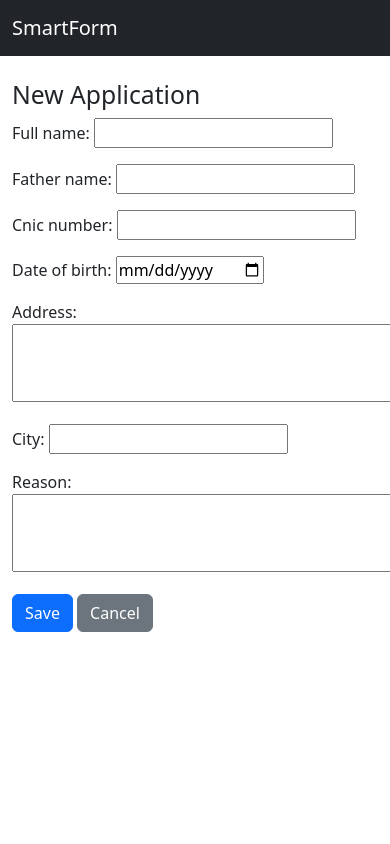
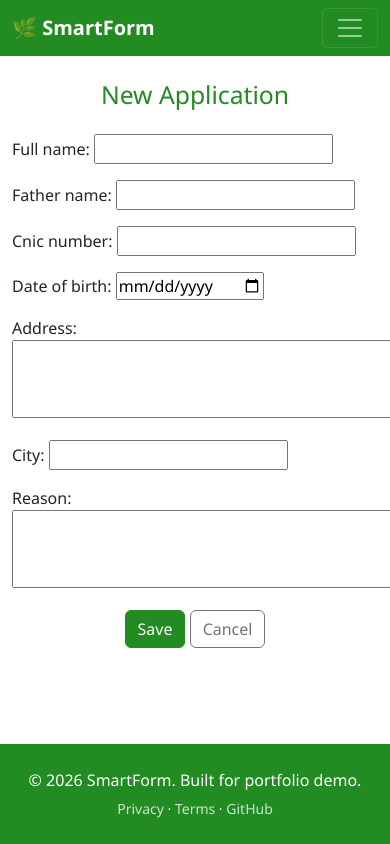
Before and after one commit to Spectre206/smartform, a Django app: page /application/new/ in a window 390 px wide; the page is wider, and only the part inside the window is pictured. Run offline with Django 5.2, Linux system fonts and the light colour scheme; the visitor is signed in with stand-in values (Sample User, id 1).

Commit message:
style: centered forms, responsive chat layout, forest-green headings and buttons everywhere

```diff
--- a/templates/application_form.html
+++ b/templates/application_form.html
@@ -1,19 +1,26 @@
 {% extends 'base.html' %}
 {% block title %}{{ title }}{% endblock %}
+
 {% block content %}
-<div class="row">
-    <!-- Form column -->
-    <div class="col-md-7">
-        <h2>{{ title }}</h2>
+<div class="container py-4">
+    <!-- Title centered -->
+    <h2 class="text-center mb-4" style="color: var(--forest-green);">{{ title }}</h2>
 
     {% if application %}
-        <div class="mb-3">
-            <p><strong>Status:</strong> {{ application.get_status_display }}</p>
+    <!-- Status + Upload info centered -->
+    <div class="text-center mb-4">
+        <p><strong>Status:</strong> <span class="badge
+            {% if application.status == 'draft' %}bg-secondary
+            {% elif application.status == 'extracted' %}bg-info
+            {% elif application.status == 'validated' %}bg-success
+            {% else %}bg-dark{% endif %}">
+            {{ application.get_status_display }}
+        </span></p>
         {% if application.id_card_image %}
             <p>Current CNIC: <a href="{{ application.id_card_image.url }}" target="_blank">View</a></p>
         {% else %}
-                <p>No CNIC uploaded yet.
-                   <a href="{% url 'upload_cnic' application.pk %}" class="btn btn-sm btn-outline-info">
+            <p>
+                <a href="{% url 'upload_cnic' application.pk %}" class="btn btn-sm btn-forest">
                     Upload CNIC
                 </a>
             </p>
@@ -21,19 +28,26 @@
     </div>
     {% endif %}
 
+    <div class="row justify-content-center">
+        <!-- Form column -->
+        <div class="{% if application %}col-md-7{% else %}col-md-8 col-lg-6{% endif %}">
             <form method="post" id="application-form">
                 {% csrf_token %}
                 {{ form.as_p }}
-            <button type="submit" class="btn btn-primary">Save</button>
-            <a href="{% url 'dashboard' %}" class="btn btn-secondary">Cancel</a>
+                <div class="text-center mt-3">
+                    <button type="submit" class="btn btn-forest">Save</button>
+                    <a href="{% url 'dashboard' %}" class="btn btn-outline-secondary">Cancel</a>
+                </div>
             </form>
         </div>
 
-    <!-- Chat column (only shown when editing an existing application) -->
+        <!-- Chat column (only when editing an existing application) -->
         {% if application %}
-    <div class="col-md-5">
-        <div class="card">
-            <div class="card-header">AI Assistant</div>
+        <div class="col-md-5 mt-4 mt-md-0">
+            <div class="card border-success">
+                <div class="card-header bg-forest text-white">
+                    <strong>AI Assistant</strong>
+                </div>
                 <div class="card-body" style="height: 400px; overflow-y: auto;" id="chat-history">
                     <!-- Messages appended by HTMX -->
                 </div>
@@ -46,16 +60,17 @@
                           hx-headers='{"X-CSRFToken": "{{ csrf_token }}"}'>
                         <input type="hidden" name="application_id" id="application-id" value="{{ application.id }}">
                         <div class="input-group">
-                        <input type="text" class="form-control" name="message" id="message-input" placeholder="Ask me about the form..." required>
-                        <button class="btn btn-outline-secondary" type="submit">Send</button>
+                            <input type="text" class="form-control" name="message" id="message-input"
+                                   placeholder="Ask me about the form..." required>
+                            <button class="btn btn-forest" type="submit">Send</button>
                         </div>
                     </form>
                     <div id="spinner" class="htmx-indicator text-center mt-1">
-                    <small>Assistant is typing...</small>
+                        <small class="text-muted">Assistant is typing...</small>
                     </div>
                 </div>
             </div>
-        <!-- Error placeholders for each field (hidden until needed) -->
+            <!-- Error placeholders for each field -->
             <div id="error-full_name"></div>
             <div id="error-father_name"></div>
             <div id="error-cnic_number"></div>
@@ -65,4 +80,5 @@
         </div>
         {% endif %}
     </div>
+</div>
 {% endblock %}
--- a/templates/base.html
+++ b/templates/base.html
@@ -4,34 +4,114 @@
     <meta charset="UTF-8">
     <meta name="viewport" content="width=device-width, initial-scale=1.0">
     <title>{% block title %}SmartForm{% endblock %}</title>
+
+    <!-- Bootstrap 5 CSS -->
     <link href="https://cdn.jsdelivr.net/npm/bootstrap@5.3.2/dist/css/bootstrap.min.css" rel="stylesheet">
+    <!-- HTMX -->
     <script src="https://unpkg.com/htmx.org@2.0.0"></script>
+    <!-- Custom styles -->
+    <style>
+        :root {
+            --forest-green: #228B22;      /* or #2E7D32 for a deeper tone */
+            --forest-dark: #1B5E20;
+        }
+        body {
+            display: flex;
+            flex-direction: column;
+            min-height: 100vh;
+            font-family: 'Segoe UI', system-ui, sans-serif;
+        }
+        main {
+            flex: 1;
+        }
+        .navbar-dark.bg-forest {
+            background-color: var(--forest-green) !important;
+        }
+        .btn-forest {
+            background-color: var(--forest-green);
+            border-color: var(--forest-green);
+            color: white;
+        }
+        .btn-forest:hover {
+            background-color: var(--forest-dark);
+            border-color: var(--forest-dark);
+        }
+        .footer-forest {
+            background-color: var(--forest-green);
+            color: white;
+            padding: 1.5rem 0;
+            margin-top: auto;
+        }
+        .footer-forest a {
+            color: #c8e6c9;
+        }
+    </style>
+    {% block extra_head %}{% endblock %}
 </head>
 <body>
-    <nav class="navbar navbar-expand-lg navbar-dark bg-dark">
+
+    <!-- ========== HEADER / NAVBAR ========== -->
+    <header>
+        <nav class="navbar navbar-expand-lg navbar-dark bg-forest">
             <div class="container">
-            <a class="navbar-brand" href="/">SmartForm</a>
-            <div class="collapse navbar-collapse">
-                <ul class="navbar-nav ms-auto">
+                <a class="navbar-brand fw-bold" href="{% url 'landing' %}">
+                    🌿 SmartForm
+                </a>
+                <button class="navbar-toggler" type="button" data-bs-toggle="collapse"
+                        data-bs-target="#mainNav" aria-controls="mainNav"
+                        aria-expanded="false" aria-label="Toggle navigation">
+                    <span class="navbar-toggler-icon"></span>
+                </button>
+
+                <div class="collapse navbar-collapse" id="mainNav">
+                    <ul class="navbar-nav ms-auto align-items-lg-center">
                         {% if user.is_authenticated %}
-                        <li class="nav-item"><a class="nav-link" href="{% url 'dashboard' %}">Dashboard</a></li>
+                            <li class="nav-item">
+                                <a class="nav-link" href="{% url 'dashboard' %}">Dashboard</a>
+                            </li>
                             <li class="nav-item">
                                 <form action="{% url 'logout' %}" method="post" class="d-inline">
                                     {% csrf_token %}
-                                <button class="btn btn-link nav-link" type="submit">Logout</button>
+                                    <button class="btn btn-sm btn-outline-light ms-2" type="submit">
+                                        Logout
+                                    </button>
                                 </form>
                             </li>
                         {% else %}
-                        <li class="nav-item"><a class="nav-link" href="{% url 'login' %}">Login</a></li>
-                        <li class="nav-item"><a class="nav-link" href="{% url 'signup' %}">Sign Up</a></li>
+                            <li class="nav-item">
+                                <a class="nav-link" href="{% url 'login' %}">Login</a>
+                            </li>
+                            <li class="nav-item">
+                                <a class="btn btn-sm btn-outline-light ms-2" href="{% url 'signup' %}">
+                                    Sign Up
+                                </a>
+                            </li>
                         {% endif %}
                     </ul>
                 </div>
             </div>
         </nav>
-    <div class="container mt-4">
+    </header>
+
+    <!-- ========== MAIN CONTENT ========== -->
+    <main>
         {% block content %}{% endblock %}
+    </main>
+
+    <!-- ========== FOOTER ========== -->
+    <footer class="footer-forest text-center">
+        <div class="container">
+            <p class="mb-1">&copy; {% now "Y" %} SmartForm. Built for portfolio demo.</p>
+            <small>
+                <a href="#" class="text-decoration-none">Privacy</a> ·
+                <a href="#" class="text-decoration-none">Terms</a> ·
+                <a href="https://github.com/your-repo" target="_blank" class="text-decoration-none">GitHub</a>
+            </small>
         </div>
+    </footer>
+
+    <!-- Bootstrap JS -->
     <script src="https://cdn.jsdelivr.net/npm/bootstrap@5.3.2/dist/js/bootstrap.bundle.min.js"></script>
+    {% block extra_js %}{% endblock %}
 </body>
 </html>
```
Also changed, not shown: templates/dashboard.html (+36 -9 lines), templates/landing.html (added, +113 -0 lines), templates/registration/login.html (+10 -3 lines), templates/registration/signup.html (+10 -3 lines), templates/upload_cnic.html (+8 -3 lines). Lines whose indentation alone changed are shown as unchanged.
